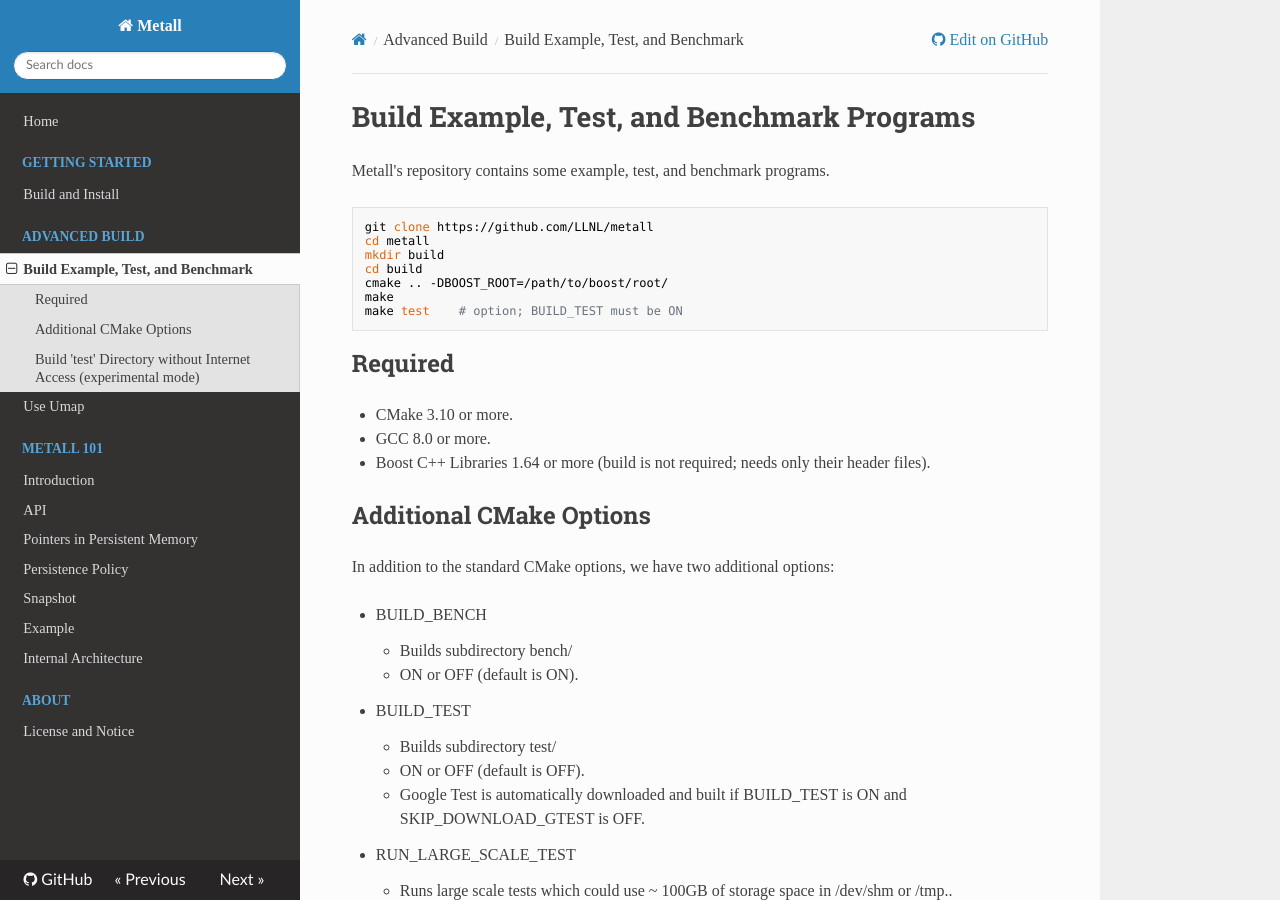
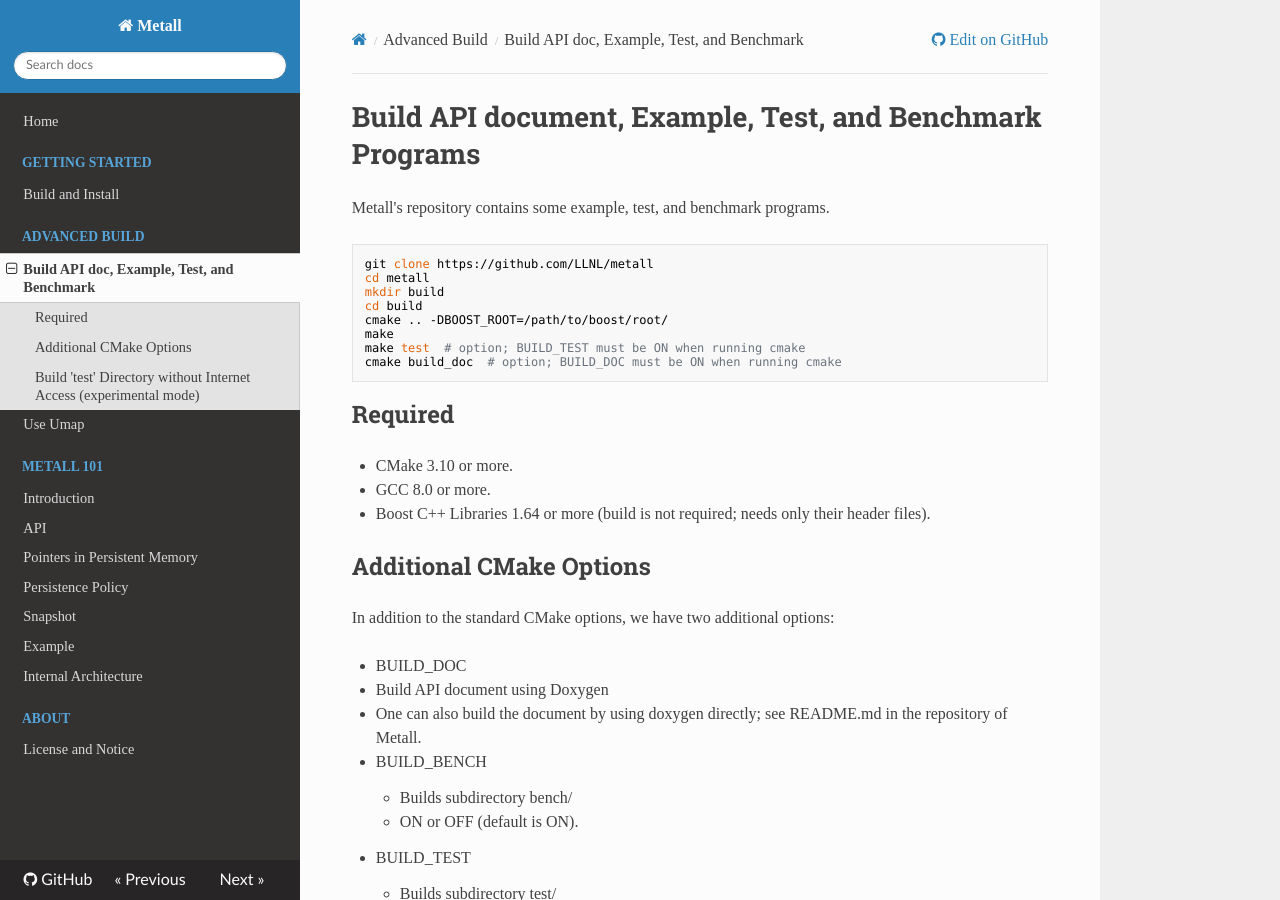
Before and after one commit to LLNL/metall, an MkDocs documentation site: the page built from docs/readthedocs/advanced_build/exmample_test_bench.md, in a window 1280 px wide and 900 px high. Built offline with MkDocs 1.6.1, drawn with Linux system fonts in a browser that asks for light colours; nearby versions of some CDN libraries.

Commit message:
Update document

````diff
--- a/CMakeLists.txt
+++ b/CMakeLists.txt
@@ -138,7 +138,7 @@
 
         configure_file(${DOXYGEN_IN} ${DOXYGEN_OUT} @ONLY)
 
-        add_custom_target(doc_doxygen ALL
+        add_custom_target(build_doc ALL
                 COMMAND ${DOXYGEN_EXECUTABLE} ${DOXYGEN_OUT}
                 WORKING_DIRECTORY ${CMAKE_CURRENT_BINARY_DIR}
                 COMMENT "Generating API documentation with Doxygen"
--- a/docs/readthedocs/advanced_build/exmample_test_bench.md
+++ b/docs/readthedocs/advanced_build/exmample_test_bench.md
@@ -1,4 +1,4 @@
-# Build Example, Test, and Benchmark Programs
+# Build API document, Example, Test, and Benchmark Programs
 Metall's repository contains some example, test, and benchmark programs.
 
 ```bash
@@ -8,7 +8,8 @@
 cd build
 cmake .. -DBOOST_ROOT=/path/to/boost/root/
 make
-make test    # option; BUILD_TEST must be ON
+make test  # option; BUILD_TEST must be ON when running cmake
+cmake build_doc  # option; BUILD_DOC must be ON when running cmake
 ```
 
 ## Required
@@ -21,6 +22,10 @@
 ## Additional CMake Options
 
 In addition to the standard CMake options, we have two additional options:
+
+* BUILD_DOC
+  * Build API document using Doxygen
+  * One can also build the document by using doxygen directly; see README.md in the repository of Metall.
 
 * BUILD_BENCH
     * Builds subdirectory bench/
--- a/mkdocs.yml
+++ b/mkdocs.yml
@@ -16,7 +16,7 @@
 - Getting Started:
   - 'Build and Install': 'getting_started/build_and_install.md'
 - 'Advanced Build':
-  - 'Build Example, Test, and Benchmark': 'advanced_build/exmample_test_bench.md'
+  - 'Build API doc, Example, Test, and Benchmark': 'advanced_build/exmample_test_bench.md'
   - 'Use Umap': 'advanced_build/umap.md'
 - 'Metall 101':
   - 'Introduction': 'detail/introduction.md'
````
Also changed, not shown: README.md (+10 -0 lines), docs/readthedocs/index.md (+1 -1 lines), 13 other files.
